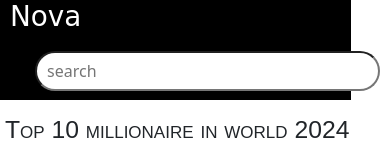
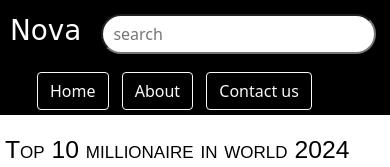
Before and after one commit to mrniyas/Top-10-millionaire-in-world-2024, a plain HTML site: page index.html in a window 390 px wide. Shown: the top 167 px of the page. Drawn offline with nearby package versions, Linux system fonts and the light colour scheme.

Commit message:
Update style.css

```diff
--- a/style.css
+++ b/style.css
@@ -106,7 +106,7 @@ main{
 
     li{
         position: relative;
-        left: 380px;
+        left: 320px;
 
         margin-right: 0;
     }
@@ -114,7 +114,7 @@ main{
 }
 
 
-@media screen and (max-width:320px){
+@media screen and (max-width:576px){
     input{
         padding-right: 30px;
         margin-left: 20px;
```
